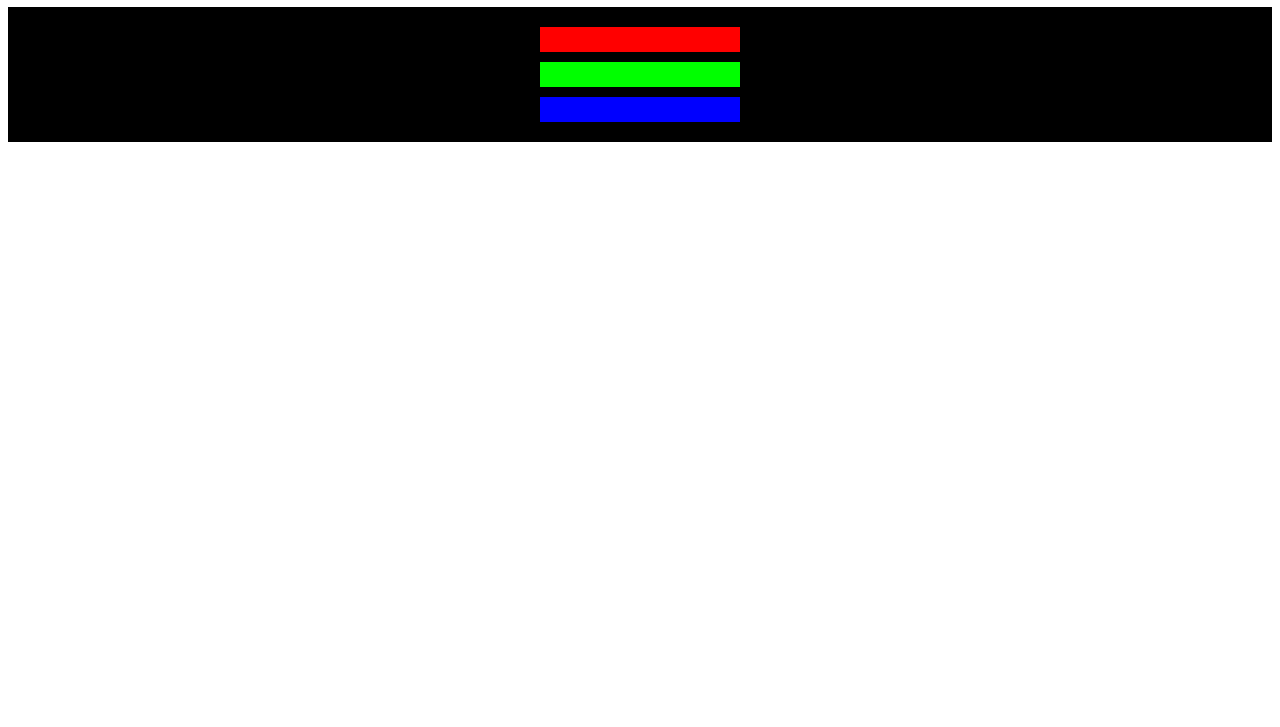
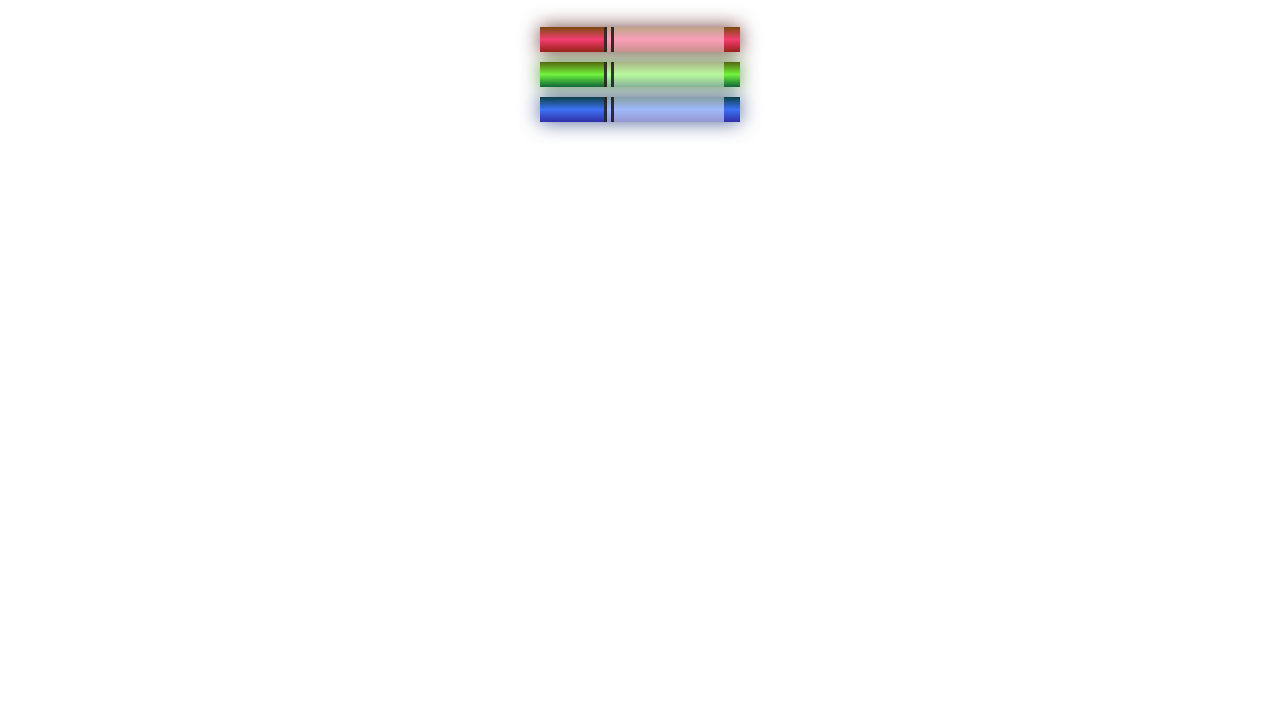
Before and after one commit to clrminded/FreeCodeCamp, a plain HTML site: page front-end-projects/colored-markers/index.html in a window 1280 px wide. Shown: the part 73-800 px from the top of the page. Drawn offline with Linux system fonts and the light colour scheme.

Commit message:
finished the color markers

```diff
--- a/front-end-projects/colored-markers/index.html
+++ b/front-end-projects/colored-markers/index.html
@@ -9,16 +9,19 @@
     <body>
         <h1>CSS Color Markers</h1>
         <div class="container">
-            <div class="marker one">
-
+            <div class="marker red">
+                <div class="cap"></div>
+                <div class="sleeve"></div>
             </div>
 
-            <div class="marker two">
-
+            <div class="marker green">
+                <div class="cap"></div>
+                <div class="sleeve"></div>
             </div>
 
-            <div class="marker three">
-
+            <div class="marker blue">
+                <div class="cap"></div>
+                <div class="sleeve"></div>
             </div>
         </div>
 
--- a/front-end-projects/colored-markers/styles.css
+++ b/front-end-projects/colored-markers/styles.css
@@ -3,7 +3,7 @@ h1 {
 }
 
 .container {
-    background-color: rgb(0,0,0);
+    background-color: rgb(255,255,255);
     padding:10px 0;
 }
 
@@ -13,14 +13,34 @@ h1 {
     margin: 10px auto;
 }
 
-.one {
-    background-color: rgb(255, 0, 0);
+.cap {
+    width: 60px;
+    height: 25px;
 }
 
-.two {
-    background-color: rgb(0,255,0);
+.sleeve {
+    width:110px;
+    height: 25px;
+    background-color: rgba(255,255,255,0.5);
+    border-left: 10px double rgba(0,0,0,75%);
 }
 
-.three {
-    background-color: rgb(0,0,255);
+.cap, .sleeve {
+    display: inline-block;
 }
+
+.red {
+    background: linear-gradient( rgb(122,74,14), rgb(245,62,113), rgb(162,27,27));
+    box-shadow: 0 0 20px 0 rgba(83,14,14,0.8);
+
+}
+
+.green {
+    background: linear-gradient(#55680D, #71F53E, #116C31);
+    box-shadow: 0 0 20px 0 #3B7E20CC;
+}
+
+.blue {
+    background: linear-gradient(hsl(186,76%,16%), hsl(223,90%,60%), hsl(240,56%,42%));
+    box-shadow: 0 0 20px 0 hsla(223,59%,31%,0.8);
+}
```
